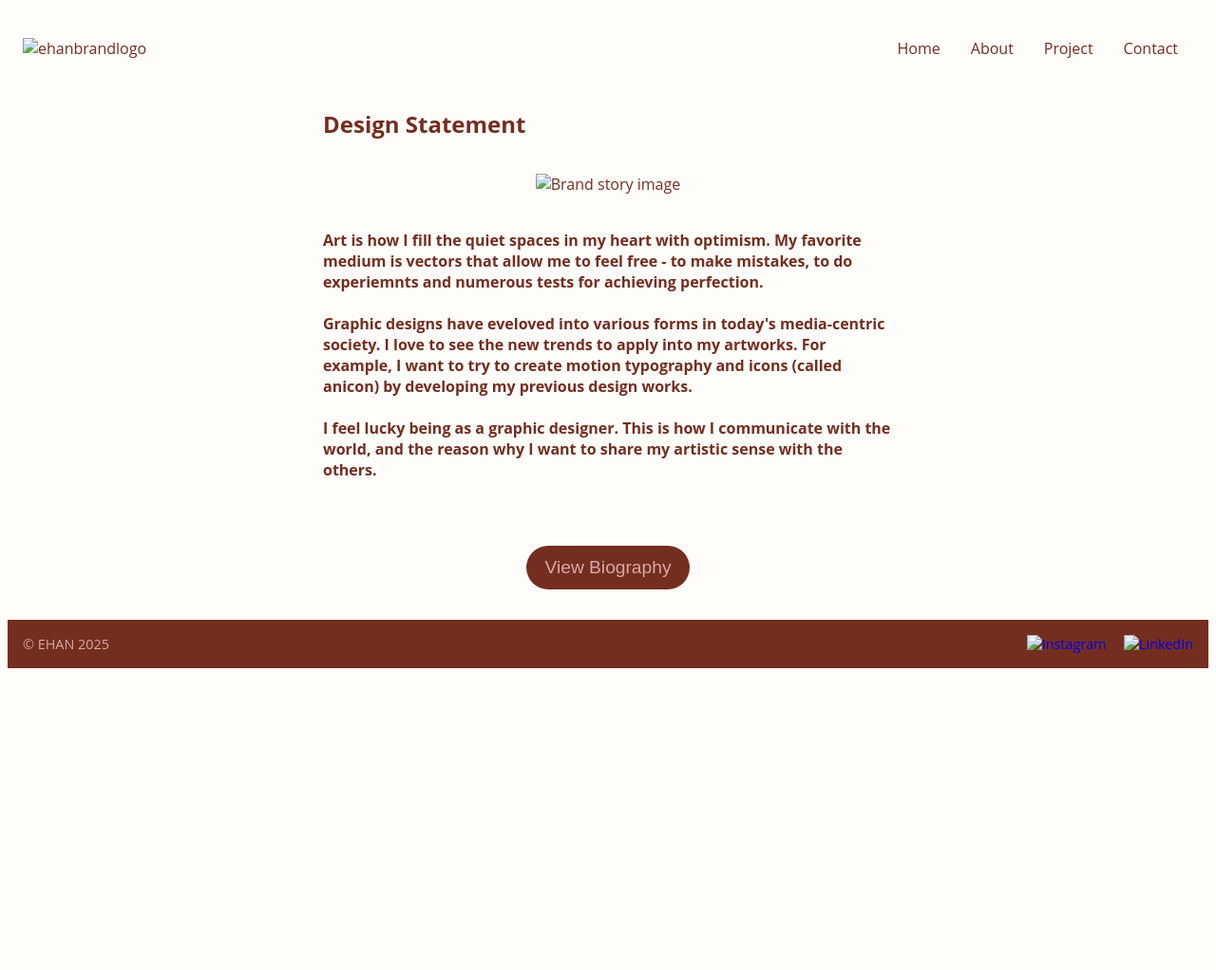
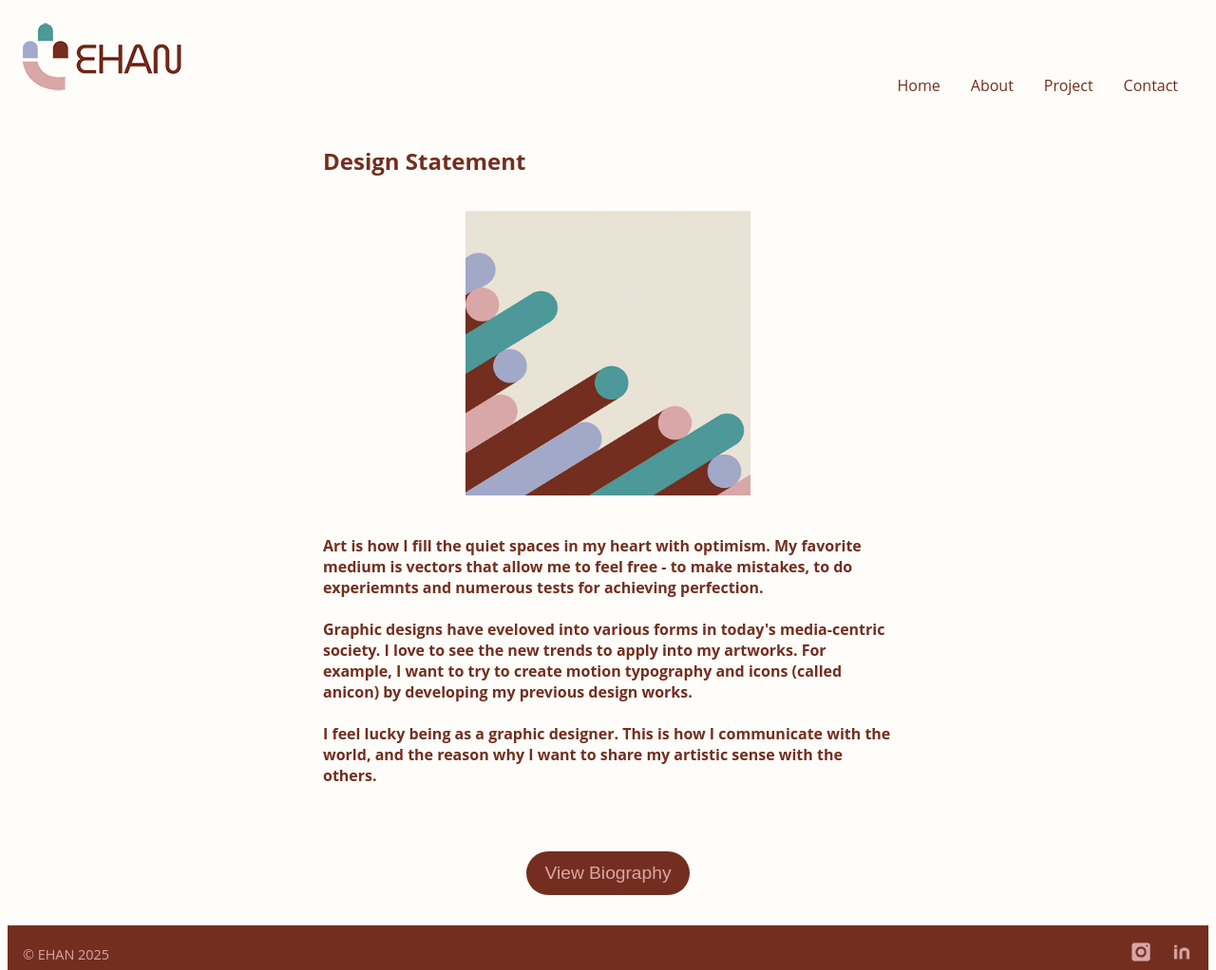
Before and after one commit to bennettdcsm/DGME167_FALL2K25, a plain HTML site: page about_statement.html in a window 1280 px wide. Shown: the top 1022 px of the page at 95% size. Before the commit the page ends 800 px from the top, so only its background shows below. Drawn offline with Linux system fonts and the light colour scheme.

Commit message:
Update image paths in about_statement.html

```diff
--- a/about_statement.html
+++ b/about_statement.html
@@ -5,7 +5,7 @@
   <meta charset="UTF-8" />
   <meta name="viewport" content="width=device-width, initial-scale=1.0" />
   <title>Design Statement Page</title>
-  <link rel="icon" href="images/favi.png" type="image_favicon" />
+  <link rel="icon" href="image/favi.png" type="image_favicon" />
   <link rel="stylesheet" href="style.css">
 </head>
 
@@ -13,7 +13,7 @@
   <!-- Header Section -->
   <header>
     <div class="logo">
-      <img src="images/logo_simple.png" alt="ehanbrandlogo" />
+      <img src="image/logo_simple.png" alt="ehanbrandlogo" />
     </div>
     <nav>
       <ul class="nav-links">
@@ -29,7 +29,7 @@
     <div class="container">
       <h2>Design Statement</h2>
       <div class="image-container">
-        <img src="images/brandstory2.jpg" width="300px" height="300px" alt="Brand story image" />
+        <img src="image/brandstory2.jpg" width="300px" height="300px" alt="Brand story image" />
       </div>
       <h4>Art is how I fill the quiet spaces in my heart with optimism. My favorite medium is vectors that
         allow me to feel free - to make mistakes, to do experiemnts and numerous tests for achieving perfection.
@@ -49,8 +49,8 @@
   <footer>
     <div class>&copy; EHAN 2025</div>
     <div class="social-icons">
-      <a href="https://www.instagram.com/ehandesignstudio"><img src="images/icon_insta.png" alt="Instagram" /></a>
-      <a href="http://linkedin.com/in/eunkyung-han-60b575226"><img src="images/icon_linkedin.png" alt="LinkedIn" /></a>
+      <a href="https://www.instagram.com/ehandesignstudio"><img src="image/icon_insta.png" alt="Instagram" /></a>
+      <a href="http://linkedin.com/in/eunkyung-han-60b575226"><img src="image/icon_linkedin.png" alt="LinkedIn" /></a>
     </div>
   </footer>
 </body>
```
